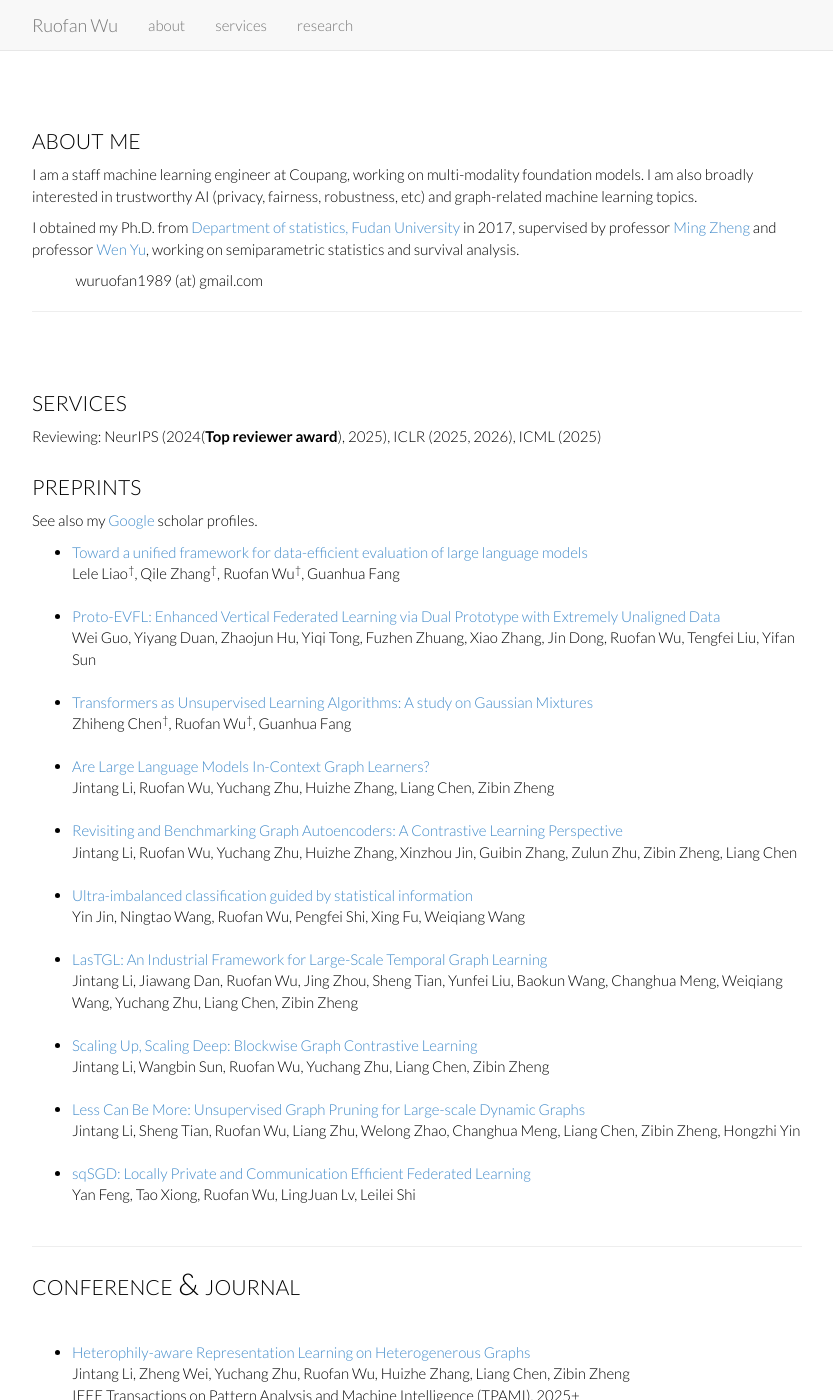
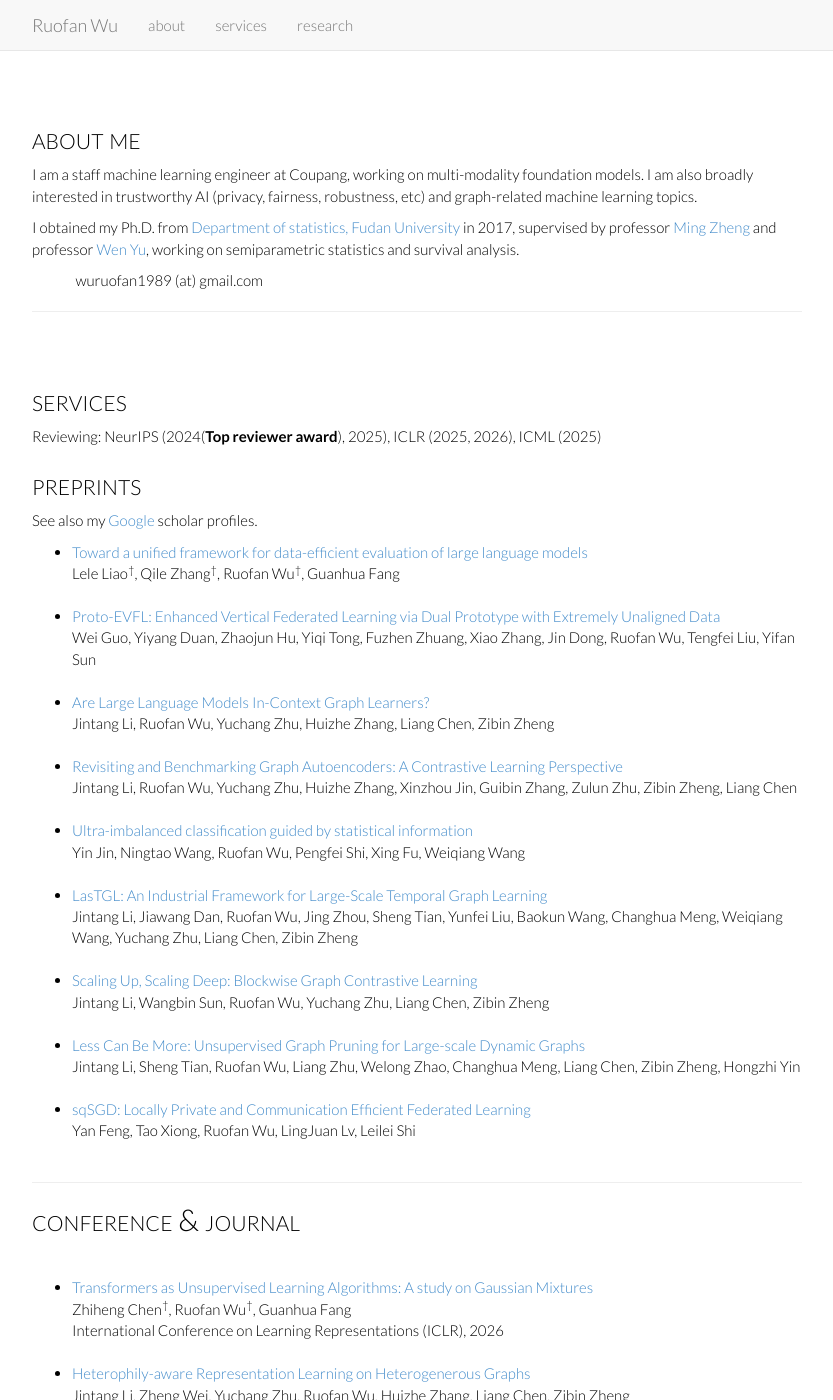
Before and after one commit to Rorschach1989/rorschach1989.github.io, a Jekyll site: the page index.html, which Jekyll copies as it is, in a window 1280 px wide and 1400 px high. Shown: the whole window, without its empty margins (223-1056 px from the left). Built offline with Jekyll 4.4.1, drawn with Linux system fonts in a browser that asks for light colours; nearby versions of some CDN libraries; library files that are not in the unit come from our copies.

Commit message:
feat: Add TGMM ICLR 2026

```diff
--- a/index.html
+++ b/index.html
@@ -180,6 +173,15 @@
 	  scholar profiles.   -->
 	  <br>
 	  <ul>
+
+		<li> <a href="https://arxiv.org/abs/2505.11918">
+			Transformers as Unsupervised Learning Algorithms: A study on Gaussian Mixtures </a><br>
+			Zhiheng Chen<sup><span>&#8224;</span></sup>, Ruofan Wu<sup><span>&#8224;</span></sup>, Guanhua Fang
+			<br>
+			International Conference on Learning Representations (ICLR), 2026
+			<br>
+			<br>
+		</li>
 
 		<li> <a href="https://arxiv.org/abs/2310.11664">
 			Heterophily-aware Representation Learning on Heterogenerous Graphs </a><br>
```
Also changed, not shown: other parts of index.html (+0 -7 lines).
